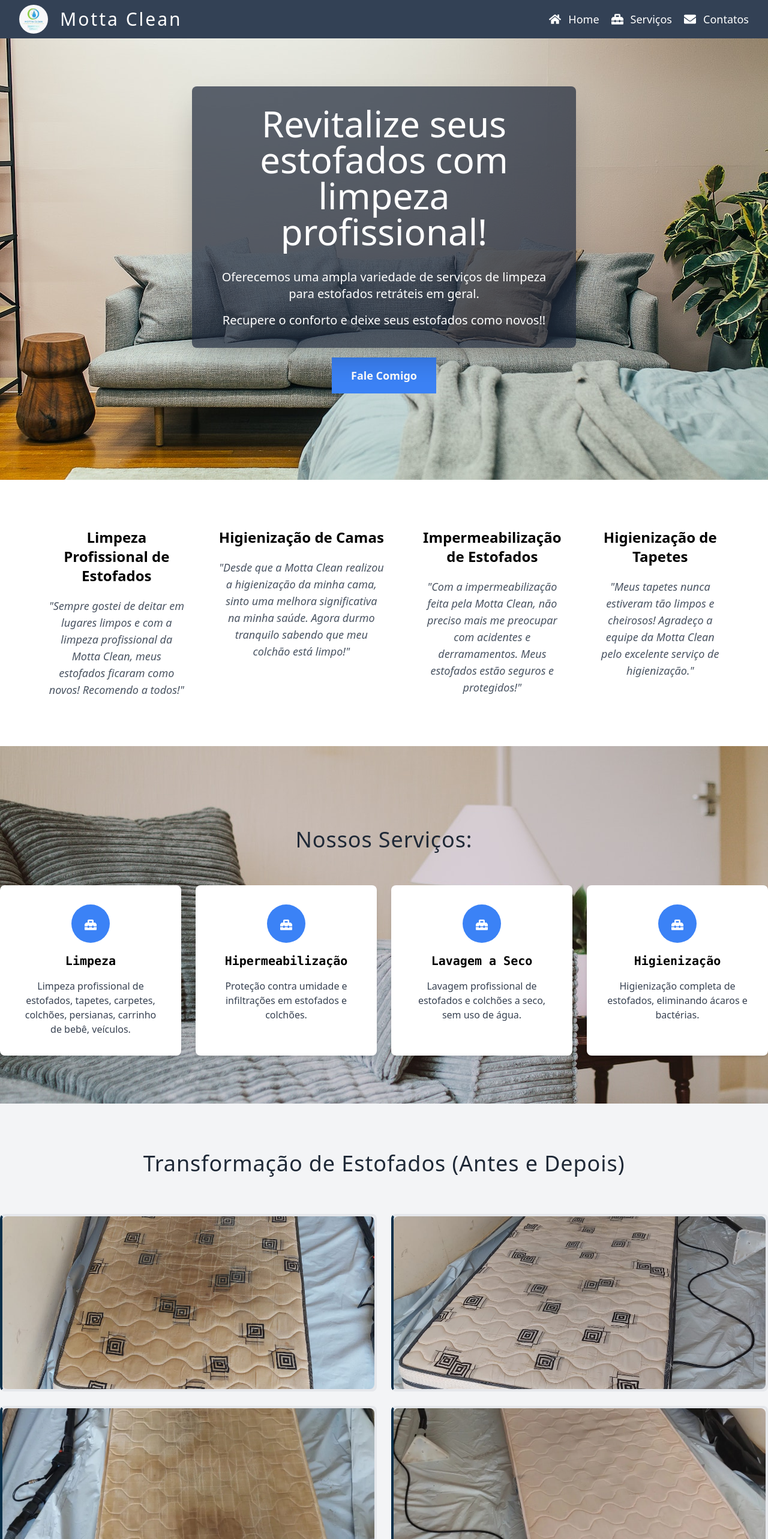
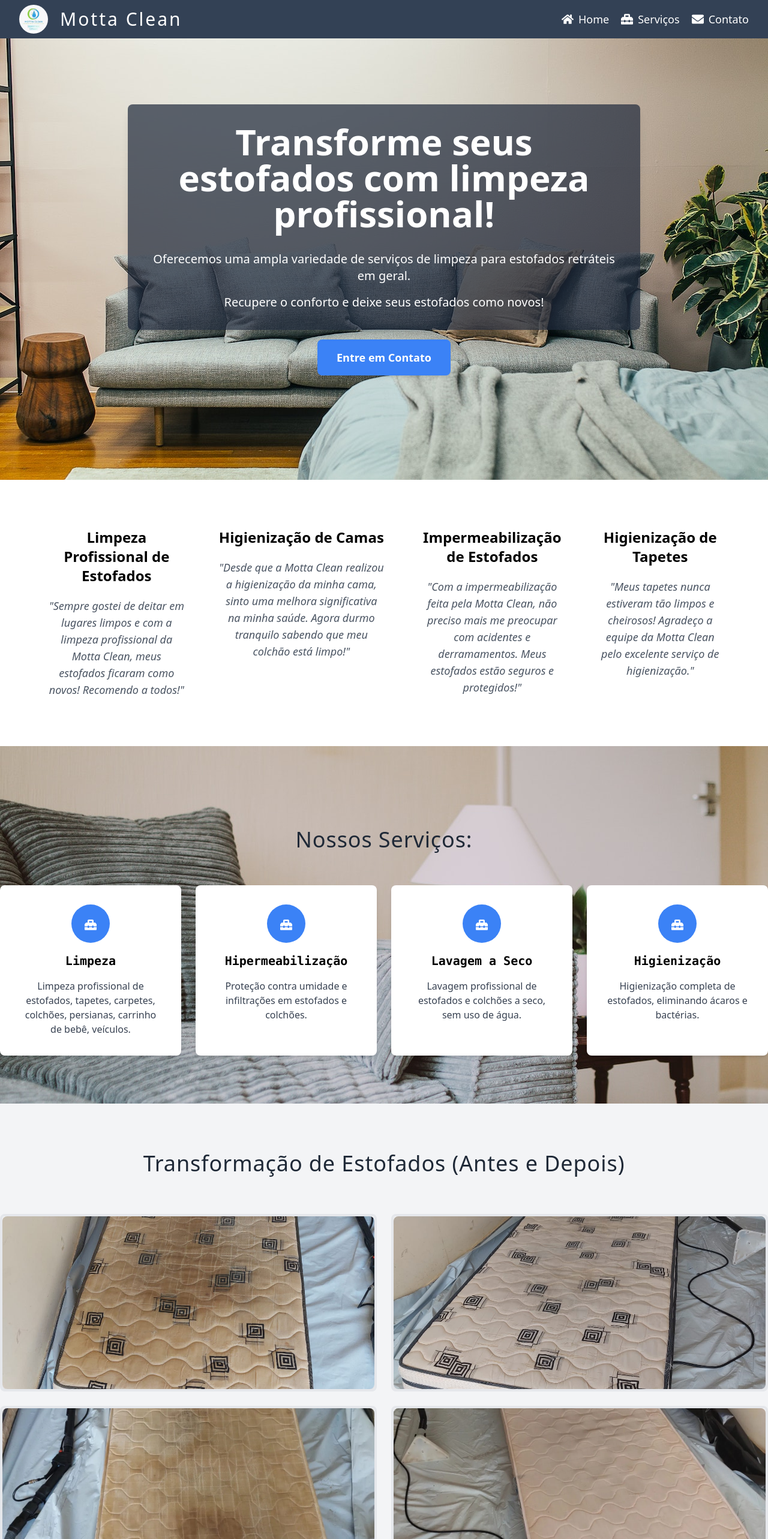
Before and after one commit to StarielIsaac/ecommerce-upholstery-cleaning, a React (Vite) app in the folder my-project/: page / in a window 1280 px wide. Shown: the top 2566 px of the page at 60% size. Built offline with nearby package versions, Linux system fonts and the light colour scheme.

Commit message:
feat: created styles

```diff
--- a/my-project/src/App.jsx
+++ b/my-project/src/App.jsx
@@ -23,7 +23,7 @@ function App() {
 >
   <header className="fixed top-0 left-0 bg-slate-700 py-2 px-4 md:px-8 flex justify-between items-center w-full z-50">
     <div className="flex items-center space-x-2 md:space-x-5">
-            <img src={logo} alt="logo" className="w-12 h-12 rounded-full" />
+      <img src={logo} alt="Logo da Motta Clean" className="w-12 h-12 rounded-full" />
       <div className="text-white font-light text-xl md:text-3xl tracking-widest">
         Motta Clean
       </div>
@@ -33,103 +33,85 @@ function App() {
       {isOpen ? (
         <FaTimes
           onClick={handleMenuToggle}
-                className="text-white text-2xl cursor-pointer"
+          className="text-white text-2xl cursor-pointer transition-transform transform hover:scale-110"
         />
       ) : (
         <FaBars
           onClick={handleMenuToggle}
-                className="text-white text-2xl cursor-pointer"
+          className="text-white text-2xl cursor-pointer transition-transform transform hover:scale-110"
         />
       )}
     </div>
 
-          <nav
-            className={`md:flex md:space-x-5 ${isOpen ? "block" : "hidden"}`}
-          >
+    <nav className={`md:flex md:space-x-5 ${isOpen ? "block" : "hidden"}`}>
       <a
         href="#home"
-              className="flex flex-col md:flex-row items-center text-white text-lg group relative focus:text-gray-200 md:space-x-1"
+        className="text-white text-lg group relative focus:text-gray-200 flex items-center transition-colors hover:text-blue-500"
       >
-              <FaHome className="inline-block md:mr-2 text-xl" />
-              <span className="hidden md:inline">Home</span>
+        <FaHome className="inline-block mr-2 text-xl" />
+        Home
       </a>
       <a
         href="#servicos"
-              className="flex flex-col md:flex-row items-center text-white text-lg group relative focus:text-gray-200 md:space-x-1 mt-2 md:mt-0"
+        className="text-white text-lg group relative focus:text-gray-200 flex items-center transition-colors hover:text-blue-500"
       >
-              <FaToolbox className="inline-block md:mr-2 text-xl" />
-              <span className="hidden md:inline">Serviços</span>
+        <FaToolbox className="inline-block mr-2 text-xl" />
+        Serviços
       </a>
       <a
         href="#contatos"
-              className="flex flex-col md:flex-row items-center text-white text-lg group relative focus:text-gray-200 md:space-x-1 mt-2 md:mt-0"
+        className="text-white text-lg group relative focus:text-gray-200 flex items-center transition-colors hover:text-blue-500"
       >
-              <FaEnvelope className="inline-block md:mr-2 text-xl" />
-              <span className="hidden md:inline">Contatos</span>
+        <FaEnvelope className="inline-block mr-2 text-xl" />
+        Contato
       </a>
     </nav>
   </header>
 
   <div className="flex flex-col items-center justify-center h-screen">
-          <div className="sm:rounded-none md:w-1/2 bg-slate-800 bg-opacity-70 p-8 md:rounded-lg shadow-2xl text-center transform md:hover:scale-105 transition-transform">
-            <h2 className="text-4xl md:text-6xl font-normal mb-8 text-white">
-              Revitalize seus estofados com limpeza profissional!
+    <div className="sm:rounded-none md:w-2/3 bg-slate-800 bg-opacity-70 p-8 md:rounded-lg shadow-lg text-center transform md:hover:scale-105 transition-transform">
+      <h2 className="text-4xl md:text-6xl font-semibold mb-8 text-white">
+        Transforme seus estofados com limpeza profissional!
       </h2>
-            <p className="text-white text-lg md:text-xl">
-              Oferecemos uma ampla variedade de serviços de limpeza para
-              estofados retráteis em geral.
+      <p className="text-white text-lg md:text-xl leading-relaxed">
+        Oferecemos uma ampla variedade de serviços de limpeza para estofados retráteis em geral.
       </p>
-            <p className="text-white text-lg md:text-xl mt-4">
-              Recupere o conforto e deixe seus estofados como novos!!
+      <p className="text-white text-lg md:text-xl mt-4 leading-relaxed">
+        Recupere o conforto e deixe seus estofados como novos!
       </p>
     </div>
     <a
       href="#contatos"
-            className="bg-blue-500 text-white text-lg font-sans font-semibold mt-4 px-8 py-4 hover:bg-blue-600 transition-colors"
+      className="bg-blue-500 text-white text-lg font-sans font-semibold mt-4 px-8 py-4 hover:bg-blue-600 transition-colors rounded-lg shadow-md"
     >
-            Fale Comigo
+      Entre em Contato
     </a>
   </div>
 </main>
 
       <div className="flex flex-col md:flex-row md:space-x-4 lg:space-x-8 xl:space-x-14 mx-6 md:mx-10 lg:mx-20 my-12 md:my-16 lg:my-20">
   <div className="flex flex-col items-center mb-8 md:mb-0">
-          <h3 className="text-2xl font-bold mb-3 md:mb-5 text-center">
-            Limpeza Profissional de Estofados
-          </h3>
+    <h3 className="text-2xl font-bold mb-3 md:mb-5 text-center">Limpeza Profissional de Estofados</h3>
     <p className="text-gray-600 text-center text-base md:text-lg italic">
-            "Sempre gostei de deitar em lugares limpos e com a limpeza
-            profissional da Motta Clean, meus estofados ficaram como novos!
-            Recomendo a todos!"
+      "Sempre gostei de deitar em lugares limpos e com a limpeza profissional da Motta Clean, meus estofados ficaram como novos! Recomendo a todos!"
     </p>
   </div>
   <div className="flex flex-col items-center mb-8 md:mb-0">
-          <h3 className="text-2xl font-bold mb-3 md:mb-5 text-center">
-            Higienização de Camas
-          </h3>
+    <h3 className="text-2xl font-bold mb-3 md:mb-5 text-center">Higienização de Camas</h3>
     <p className="text-gray-600 text-center text-base md:text-lg italic">
-            "Desde que a Motta Clean realizou a higienização da minha cama,
-            sinto uma melhora significativa na minha saúde. Agora durmo
-            tranquilo sabendo que meu colchão está limpo!"
+      "Desde que a Motta Clean realizou a higienização da minha cama, sinto uma melhora significativa na minha saúde. Agora durmo tranquilo sabendo que meu colchão está limpo!"
     </p>
   </div>
   <div className="flex flex-col items-center mb-8 md:mb-0">
-          <h3 className="text-2xl font-bold mb-3 md:mb-5 text-center">
-            Impermeabilização de Estofados
-          </h3>
+    <h3 className="text-2xl font-bold mb-3 md:mb-5 text-center">Impermeabilização de Estofados</h3>
     <p className="text-gray-600 text-center text-base md:text-lg italic">
-            "Com a impermeabilização feita pela Motta Clean, não preciso mais me
-            preocupar com acidentes e derramamentos. Meus estofados estão
-            seguros e protegidos!"
+      "Com a impermeabilização feita pela Motta Clean, não preciso mais me preocupar com acidentes e derramamentos. Meus estofados estão seguros e protegidos!"
     </p>
   </div>
   <div className="flex flex-col items-center">
-          <h3 className="text-2xl font-bold mb-3 md:mb-5 text-center">
-            Higienização de Tapetes
-          </h3>
+    <h3 className="text-2xl font-bold mb-3 md:mb-5 text-center">Higienização de Tapetes</h3>
     <p className="text-gray-600 text-center text-base md:text-lg italic">
-            "Meus tapetes nunca estiveram tão limpos e cheirosos! Agradeço a
-            equipe da Motta Clean pelo excelente serviço de higienização."
+      "Meus tapetes nunca estiveram tão limpos e cheirosos! Agradeço a equipe da Motta Clean pelo excelente serviço de higienização."
     </p>
   </div>
 </div>
@@ -213,7 +195,7 @@ function App() {
             Transformação de Estofados (Antes e Depois)
           </h2>
           <div className="grid grid-cols-1 sm:grid-cols-2 gap-6">
-            <div className="relative rounded-lg overflow-hidden border-4 border-l-sky-950">
+            <div className="relative rounded-lg overflow-hidden border-4 hover:border-l-sky-950">
               <img
                 src="/src/assets/su1.jpg"
                 alt="Imagem Antes da Limpeza"
@@ -224,7 +206,7 @@ function App() {
               </div>
             </div>
 
-            <div className="relative rounded-lg overflow-hidden border-4 border-l-sky-950">
+            <div className="relative rounded-lg overflow-hidden border-4 hover:border-l-sky-950">
               <img
                 src="/src/assets/li1.jpg"
                 alt="Imagem Depois da Limpeza"
@@ -235,7 +217,7 @@ function App() {
               </div>
             </div>
 
-            <div className="relative rounded-lg overflow-hidden border-4 border-l-sky-950">
+            <div className="relative rounded-lg overflow-hidden border-4 hover:border-l-sky-950">
               <img
                 src="/src/assets/su2.jpg"
                 alt="Imagem Antes da Limpeza"
@@ -245,7 +227,7 @@ function App() {
                 <span className="text-white text-2xl  font-bold">Antes</span>
               </div>
             </div>
-            <div className="relative rounded-lg overflow-hidden border-4 border-l-sky-950">
+            <div className="relative rounded-lg overflow-hidden border-4 hover:border-l-sky-950">
               <img
                 src="/src/assets/li2.jpg"
                 alt="Imagem Depois da Limpeza"
@@ -255,7 +237,7 @@ function App() {
                 <span className="text-white text-2xl  font-bold">Depois</span>
               </div>
             </div>
-            <div className="relative rounded-lg overflow-hidden border-4 border-l-sky-950">
+            <div className="relative rounded-lg overflow-hidden border-4 hover:border-l-sky-950">
               <img
                 src="/src/assets/su3.jpg"
                 alt="Imagem Antes da Limpeza"
@@ -265,7 +247,7 @@ function App() {
                 <span className="text-white text-2xl  font-bold">Antes</span>
               </div>
             </div>
-            <div className="relative rounded-lg overflow-hidden border-4 border-l-sky-950">
+            <div className="relative rounded-lg overflow-hidden border-4 hover:border-l-sky-950">
               <img
                 src="/src/assets/li3.jpg"
                 alt="Imagem Depois da Limpeza"
@@ -279,44 +261,47 @@ function App() {
         </div>
       </section>
 
-      <section id="contatos" className="bg-gray-100 py-16">
-        <div className="container mx-auto">
-          {/* <h2 className="text-4xl font-medium text-center text-gray-800 tracking-wide pb-14 my-12">
-            Contatos:
-          </h2> */}
-          <div className="grid grid-cols-1 sm:grid-cols-2 md:grid-cols-4 gap-8 px-6 md:px-8">
+  <section id="contatos" className="bg-gradient-to-r from-gray-700 via-gray-800 to-black py-8 md:py-16">
+  <div className="container mx-auto grid grid-cols-1 sm:grid-cols-2 gap-8 px-4 md:px-8">
     {/* Contato 1 */}
-            <div className="flex flex-col items-center border border-gray-300 rounded-lg p-6">
-              <FaWhatsapp size={40} className="text-blue-500 mb-4" />
-              <p className="text-gray-700 text-center text-lg">
+    <a href="https://api.whatsapp.com/...link-do-seu-whatsapp..." target="_blank" rel="noopener noreferrer" className="flex flex-col items-center justify-center bg-white rounded-xl p-8 border border-gray-300 shadow-lg transform transition-all hover:scale-105 focus:scale-105 focus:outline-none">
+      <FaWhatsapp size={32} className="text-blue-600 mb-2 animate-bounce" aria-label="Contato via WhatsApp" />
+      <p className="text-gray-800 text-lg font-medium text-center">
         +55 (75) 99713-0700
       </p>
-            </div>
+      <span className="text-sm text-gray-500">Atendimento via WhatsApp</span>
+    </a>
 
     {/* Contato 2 */}
-            <div className="flex flex-col items-center border border-gray-300 rounded-lg p-6">
-              <FaInstagram size={40} className="text-pink-500 mb-4" />
-              <p className="text-gray-700 text-center text-lg">@motta_clean</p>
-            </div>
+    <a href="https://www.instagram.com/motta_clean" target="_blank" rel="noopener noreferrer" className="flex flex-col items-center justify-center bg-white rounded-xl p-8 border border-gray-300 shadow-lg transform transition-all hover:scale-105 focus:scale-105 focus:outline-none">
+      <FaInstagram size={32} className="text-pink-600 mb-2 animate-bounce" aria-label="Siga-nos no Instagram" />
+      <p className="text-gray-800 text-lg font-medium text-center">
+        @motta_clean
+      </p>
+      <span className="text-sm text-gray-500">Siga-nos no Instagram</span>
+    </a>
 
     {/* Contato 3 */}
-            <div className="flex flex-col items-center border border-gray-300 rounded-lg p-6">
-              <IoMdPhonePortrait size={40} className="text-green-500 mb-4" />
-              <p className="text-gray-700 text-center text-lg">
+    <a href="tel:+5575997130700" className="flex flex-col items-center justify-center bg-white rounded-xl  p-8 border border-gray-300 shadow-lg transform transition-all hover:scale-105 focus:scale-105 focus:outline-none">
+      <IoMdPhonePortrait size={32} className="text-green-600 mb-2 animate-bounce" aria-label="Central de Atendimento" />
+      <p className="text-gray-800 text-lg font-medium text-center">
         +55 (75) 99713-0700
       </p>
-            </div>
+      <span className="text-sm text-gray-500">Central de Atendimento</span>
+    </a>
 
     {/* Contato 4 */}
-            <div className="flex flex-col items-center border border-gray-300 rounded-lg p-6">
-              <IoMdMail size={40} className="text-red-500 mb-4" />
-              <p className="text-gray-700 text-center text-lg">
+    <a href="mailto:dinhofilho.mota@gmail.com" target="_blank" rel="noopener noreferrer" className="flex flex-col items-center justify-center bg-white rounded-xl p-8 border border-gray-300 shadow-lg transform transition-all hover:scale-105 focus:scale-105 focus:outline-none">
+      <IoMdMail size={32} className="text-red-600 mb-2 animate-bounce" aria-label="Envie-nos um e-mail" />
+      <p className="text-gray-800 text-lg font-medium text-center">
         Dinhofilho.mota@gmail.com
       </p>
-            </div>
-          </div>
+      <span className="text-sm text-gray-500">Envie-nos um e-mail</span>
+    </a>
   </div>
 </section>
+
+
 
       <footer className="bg-slate-700 py-14 px-4 text-white text-center">
         <div className="container mx-auto flex flex-col md:flex-row md:justify-between">
```
Lines whose indentation alone changed are shown as unchanged.
